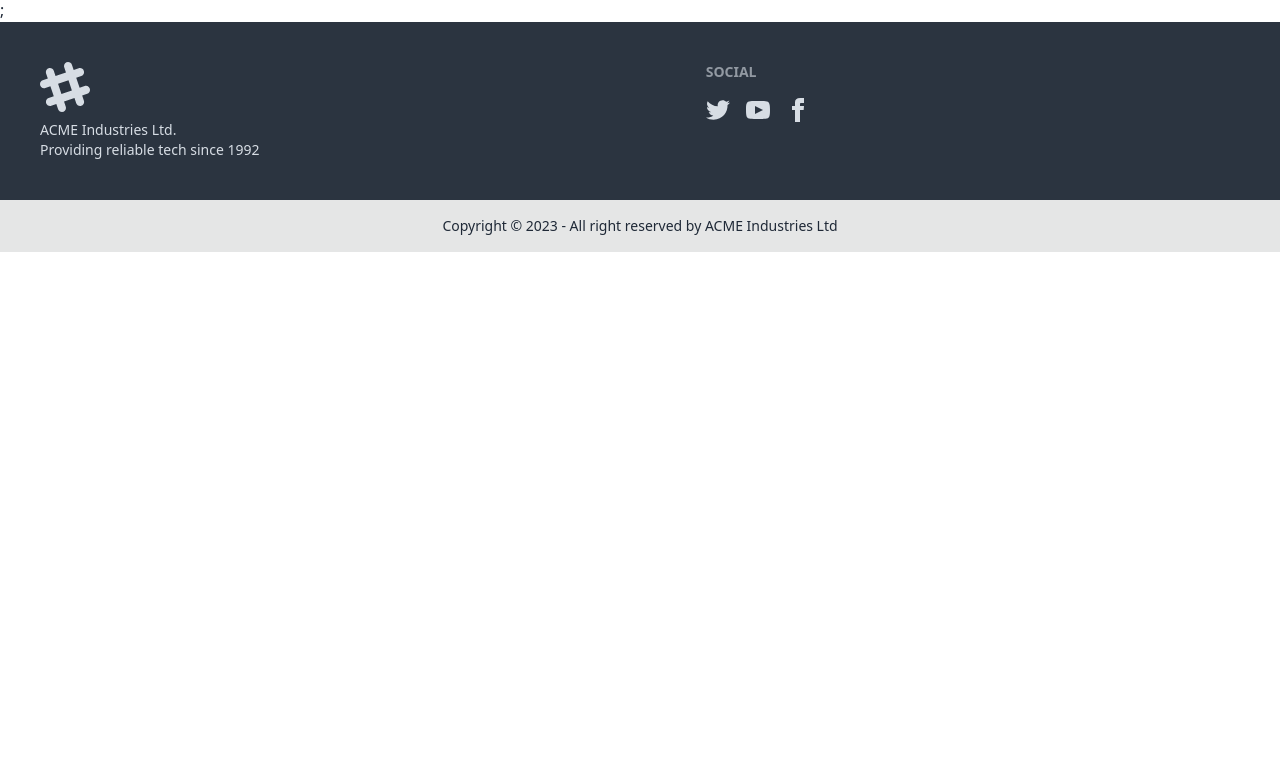
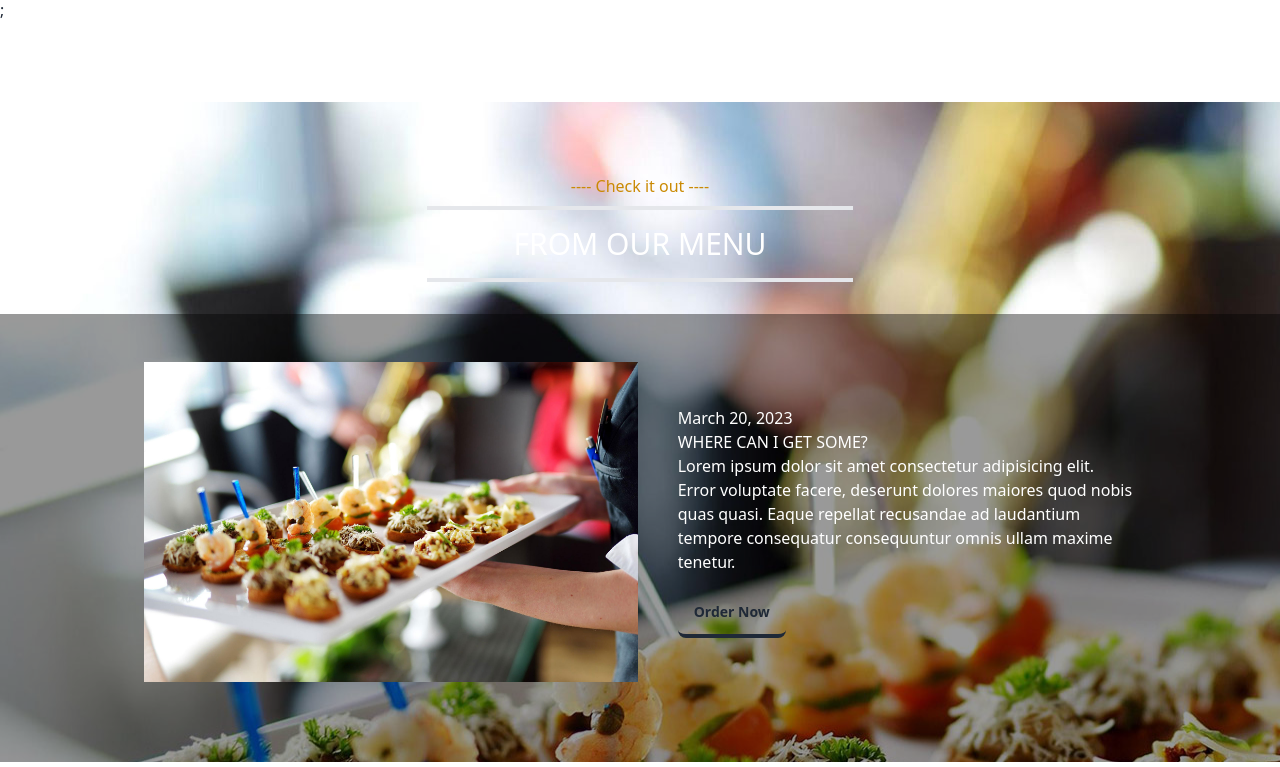
Before and after one commit to mdrabiulis/bistro-boss-Client-Side, a React (Vite) app: page / in a window 1280 px wide. Shown: the part 1993-2760 px from the top of the page. Before the commit the page ends 2245 px from the top, so only its background shows below. Built offline with nearby package versions, Linux system fonts and the light colour scheme.

Commit message:
Create Parallax

```diff
--- /dev/null
+++ b/src/Home/Featured/Featured.jsx
@@ -0,0 +1,32 @@
+import SectionTitle from "../../Hooks/SectionTitle";
+import Featuredimg from "../../assets/home/featured.jpg";
+import './featured.css'
+
+const Featured = () => {
+  return (
+    <section className="featured-item bg-fixed text-white pt-10 my-20">
+      <SectionTitle
+        heading={"FROM OUR MENU"}
+        subHeading={"Check it out"}
+      ></SectionTitle>
+      <div className="flex items-center justify-center pb-20 bg-black bg-opacity-40 pt-12 px-36 ">
+        <div className="">
+          <img src={Featuredimg} alt="" />
+        </div>
+        <div className="md:ml-10">
+          <p className="">March 20, 2023</p>
+          <p className="">WHERE CAN I GET SOME?</p>
+          <p className="">
+            Lorem ipsum dolor sit amet consectetur adipisicing elit. Error
+            voluptate facere, deserunt dolores maiores quod nobis quas quasi.
+            Eaque repellat recusandae ad laudantium tempore consequatur
+            consequuntur omnis ullam maxime tenetur.
+          </p>
+          <button className="btn btn-outline border-0 border-b-4 mt-4">Order Now</button>
+        </div>
+      </div>
+    </section>
+  );
+};
+
+export default Featured;
--- /dev/null
+++ b/src/Home/Featured/featured.css
@@ -0,0 +1,3 @@
+.featured-item{
+    background-image: url('../../assets/home/featured.jpg');
+}
--- a/src/Home/Home/Home.jsx
+++ b/src/Home/Home/Home.jsx
@@ -1,5 +1,6 @@
 import Banner from "../Banner/Banner";
 import Category from "../Category/Category";
+import Featured from "../Featured/Featured";
 import OurMenu from "../OurMenu/OurMenu";
 
 
@@ -9,6 +10,7 @@ const Home = () => {
             <Banner></Banner>
             <Category></Category>
             <OurMenu></OurMenu>
+            <Featured></Featured>
         </div>
     );
 };
```
